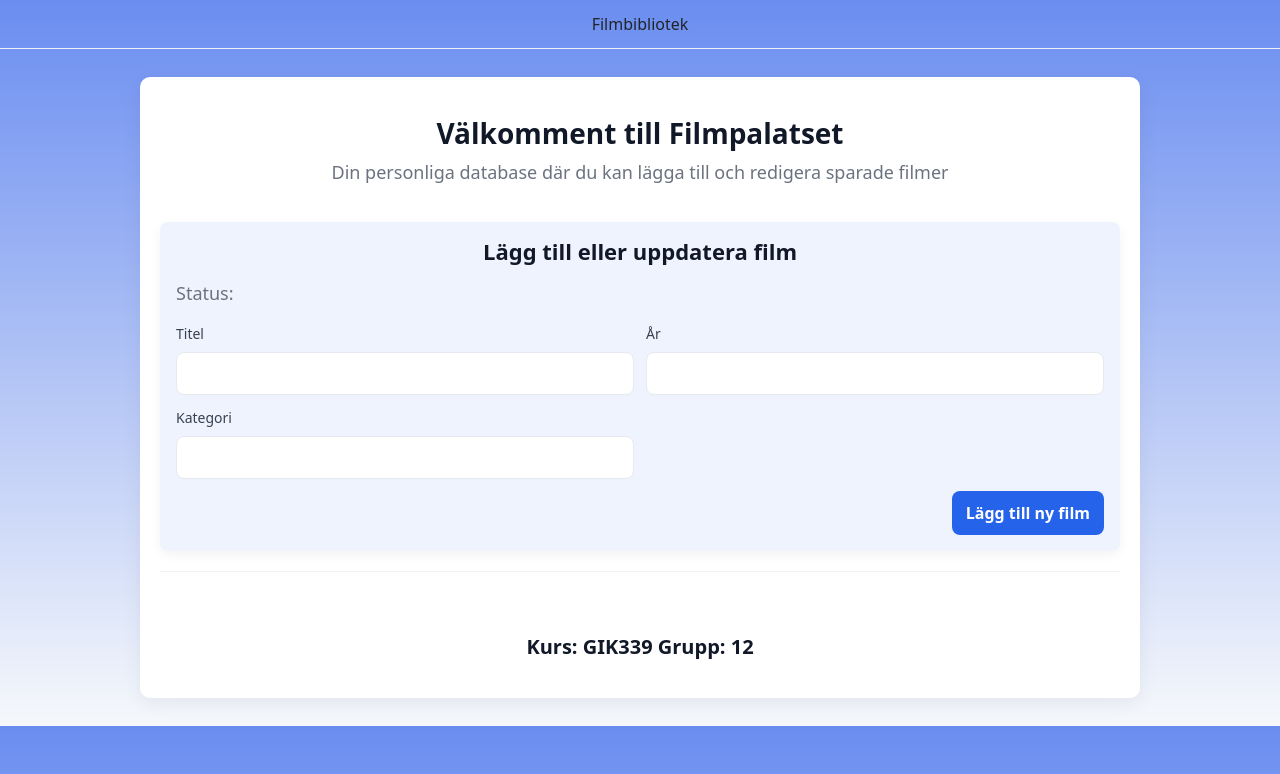
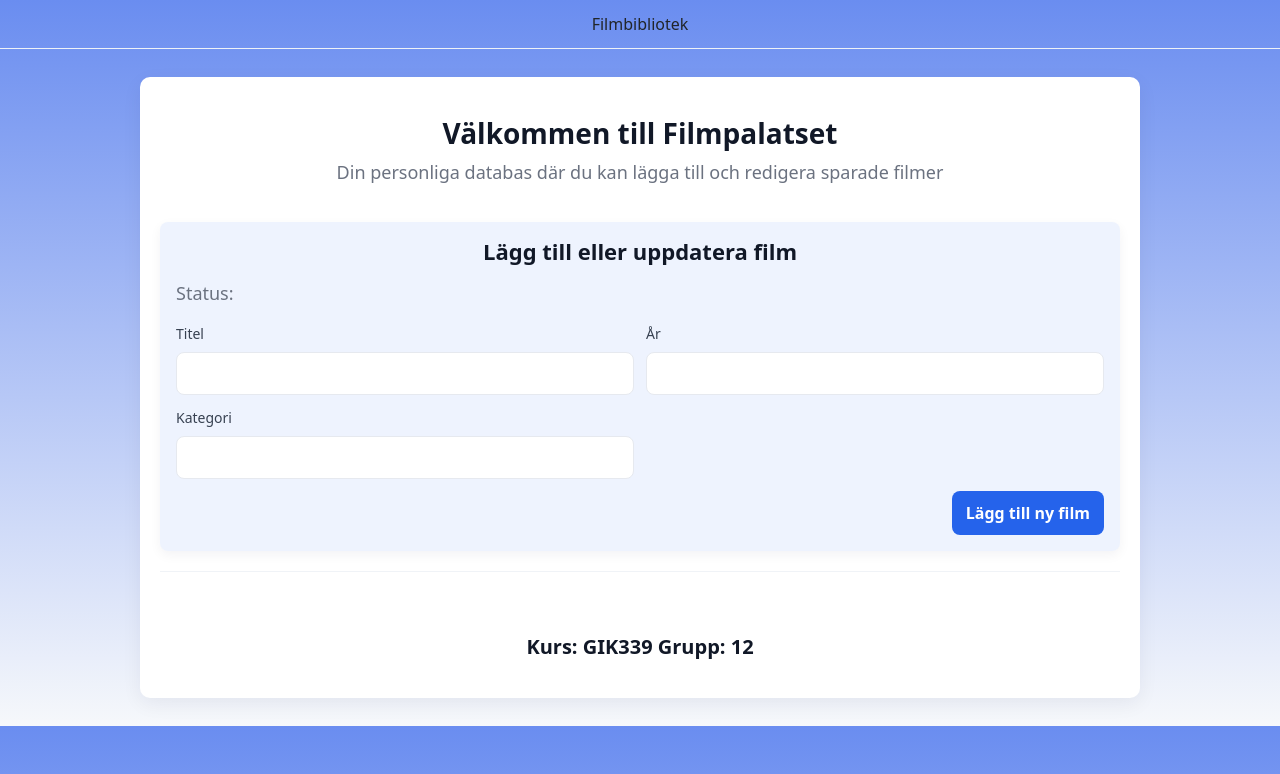
Before and after one commit to RavenMaker/gik399-12-projekt, a website: page client/index.html in a window 1280 px wide. Drawn offline with nearby package versions, Linux system fonts and the light colour scheme; no server answers.

Commit message:
Rättstavning

```diff
--- a/client/index.html
+++ b/client/index.html
@@ -21,8 +21,8 @@
     <!-- PAGE CONTENT -->
         <div class="main-container" id="main-container">
             <section class="hero" id="hero-section">
-                <h1 class="hero-title">Välkomment till Filmpalatset</h1>
-                <p class="hero-lead">Din personliga database där du kan lägga till och redigera sparade filmer</p>
+                <h1 class="hero-title">Välkommen till Filmpalatset</h1>
+                <p class="hero-lead">Din personliga databas där du kan lägga till och redigera sparade filmer</p>
 
             </section>
 
```
Also changed, not shown: 1 other file.
